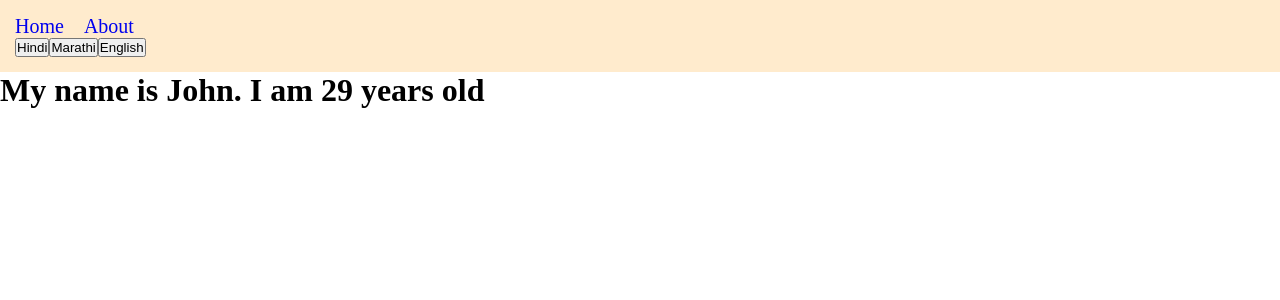
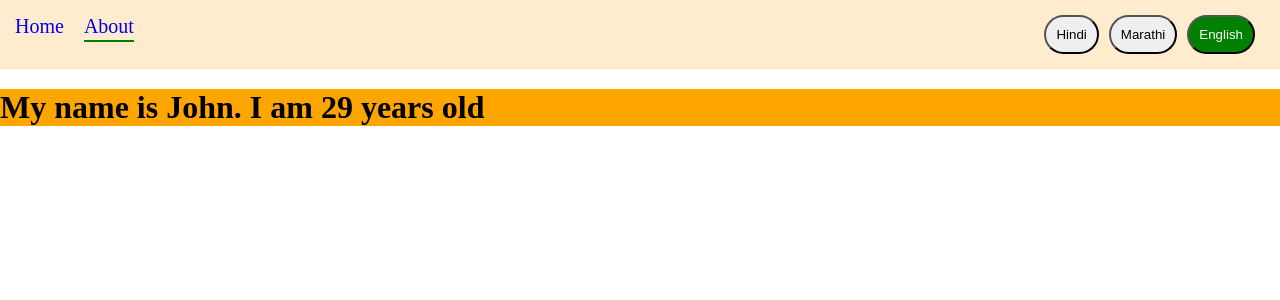
Before and after one commit to Vaibhavi7499/react-localization, a React (Vite) app: page /about in a window 1280 px wide. Shown: the top 300 px of the page. Built offline with nearby package versions, Linux system fonts and the light colour scheme.

Commit message:
Sass variables , nesting in react js

```diff
--- a/package.json
+++ b/package.json
@@ -15,7 +15,8 @@
     "react": "^18.3.1",
     "react-dom": "^18.3.1",
     "react-i18next": "^15.0.2",
-    "react-router-dom": "^6.26.2"
+    "react-router-dom": "^6.26.2",
+    "sass": "^1.79.3"
   },
   "devDependencies": {
     "@eslint/js": "^9.9.0",
--- a/src/Layout/Layout.css
+++ /dev/null
@@ -1,23 +0,0 @@
-nav{
-    background-color: blanchedalmond;
-    padding: 15px;
-}
-
-ul{
-    display: flex;
-}
-
-ul li{
-    margin-right: 20px;
-    list-style: none;
-    font-size: 20px;
-}
-
-ul li a{
-    text-decoration: none;
-}
-
-.active{
-    border-bottom: 2px solid green;
-    padding-bottom: 3px;
-}
--- a/src/Layout/Layout.jsx
+++ b/src/Layout/Layout.jsx
@@ -1,5 +1,5 @@
 import { NavLink } from "react-router-dom";
-import "./Layout.css";
+import "./Layout.scss";
 import { useTranslation } from "react-i18next";
 
 const Layout = () => {
@@ -21,7 +21,7 @@ const Layout = () => {
   ];
 
   return (
-    <>
+      <div className="layout-container">
         <nav>
           <ul>
             <li>
@@ -31,18 +31,23 @@ const Layout = () => {
               <NavLink to="/about">About</NavLink>
             </li>
           </ul>
-        <div>
+        </nav>
+
+          <nav>
             {/* <button onClick={()=>i18n.changeLanguage("hi")}>Hindi</button>
                 <button onClick={()=>i18n.changeLanguage("en")}>English</button>
                 <button onClick={()=>i18n.changeLanguage("ma")}>Marathi</button> */}
             {languages.map((e) => (
-            <button onClick={() => i18n.changeLanguage(e?.code)}>
+              <button
+              className={i18n?.language  === e?.code ? "selected" : ""}
+                key={e?.code}
+                onClick={() => i18n.changeLanguage(e?.code)}
+              >
                 {e?.lang}
               </button>
             ))}
+          </nav>
       </div>
-      </nav>
-    </>
   );
 };
 
--- /dev/null
+++ b/src/Layout/Layout.scss
@@ -0,0 +1,43 @@
+@import "../style/color-variables.scss";
+
+
+.layout-container{
+    width: 100vw;
+  background-color: blanchedalmond;
+    display: flex;
+    justify-content: space-between;
+
+nav {
+  padding: 15px;
+
+  ul {
+    display: flex;
+
+    li {
+      margin-right: 20px;
+      list-style: none;
+      font-size: 20px;
+
+      a {
+        text-decoration: none;
+      }
+
+      .active {
+        border-bottom: 2px solid $active-nav;
+        padding-bottom: 3px;
+      }
+    }
+  }
+  button{
+    margin-right: 10px;
+    padding: 10px;
+    border-radius: 20px;
+    cursor: pointer;
+  }
+
+  button.selected{
+    background-color: $active-nav;
+    color:$white-color;
+  }
+}
+}
--- a/src/component/About/About.jsx
+++ b/src/component/About/About.jsx
@@ -1,11 +1,12 @@
-import React from 'react'
+import React from 'react';
+import "./About.scss"
 import { useTranslation } from 'react-i18next'
 
 const About = () => {
 
  const {t} = useTranslation("About");
   return (
-    <div>
+    <div className='about-container'>
       <h1>{t("intro")}</h1>
     </div>
   )
--- /dev/null
+++ b/src/component/About/About.scss
@@ -0,0 +1,6 @@
+@import "../../style/color-variables.scss";
+
+.about-container{
+    background-color:$back-color;
+    margin-top: 20px;
+}
--- /dev/null
+++ b/src/style/color-variables.scss
@@ -0,0 +1,3 @@
+$back-color:orange;
+$active-nav:green;
+$white-color:white;
```
Also changed, not shown: src/component/About/About.css (deleted), 1 other file (tests, documents, lock files or other folders). Lines whose indentation alone changed are shown as unchanged.
